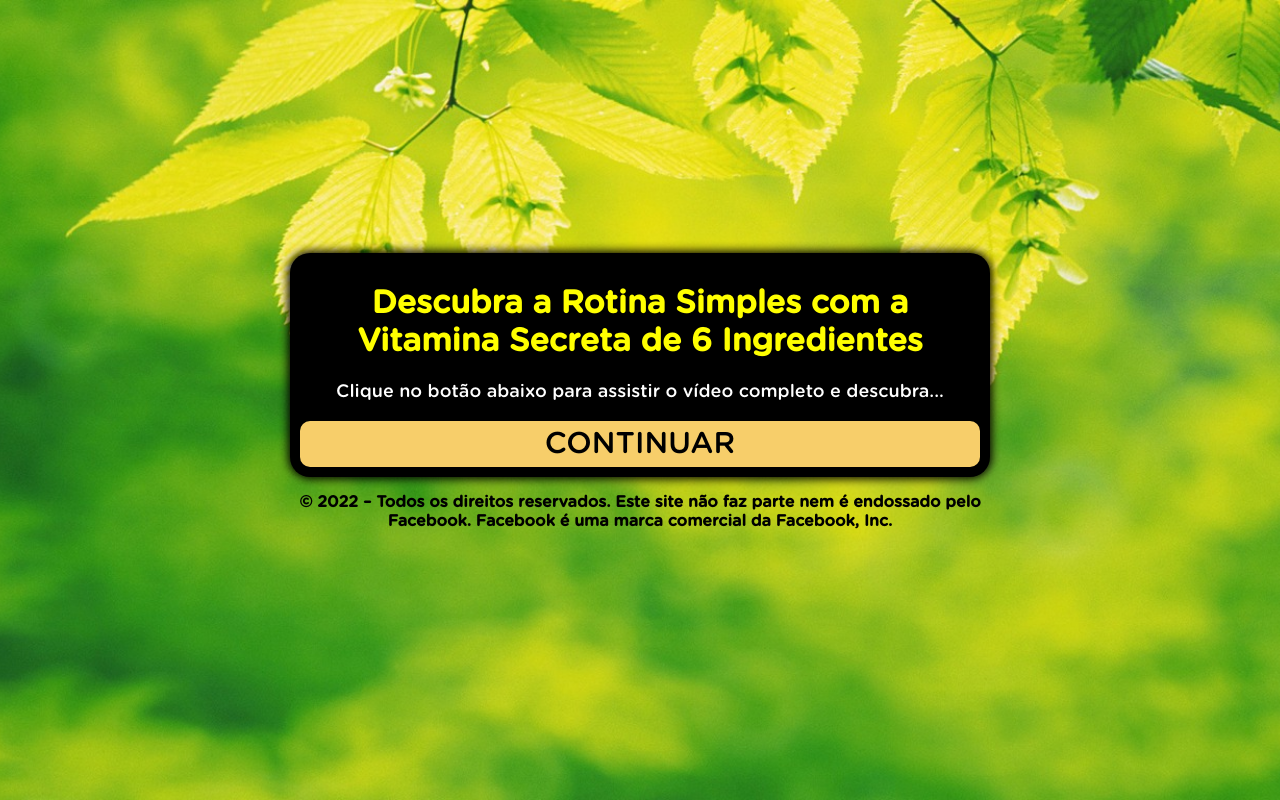
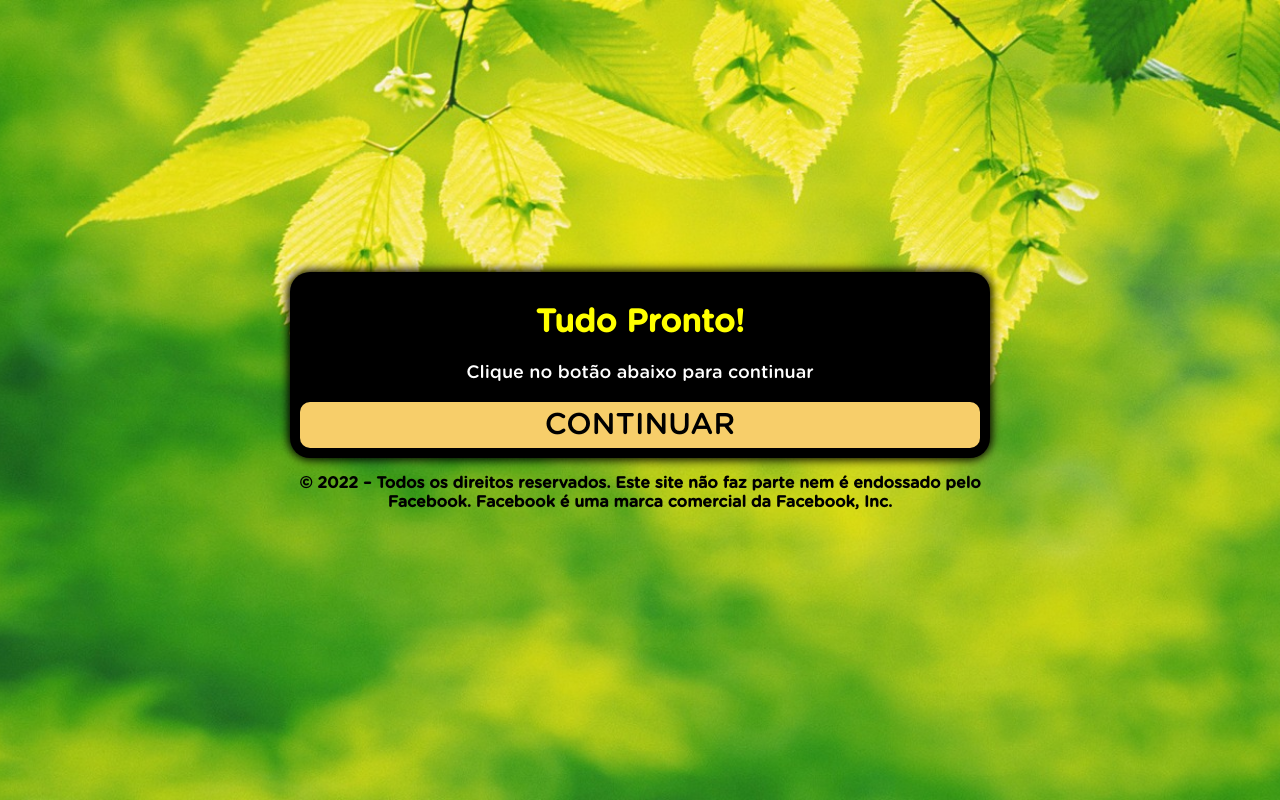
Before and after one commit to junioramarilia/-protocolo-zero-barriga-saibamais.site, a plain HTML site: page ps/index.html in a window 1280 px wide. Drawn offline with Linux system fonts and the light colour scheme; a script that the page names is missing.

Commit message:
Add files via upload

```diff
--- a/ps/index.html
+++ b/ps/index.html
@@ -28,8 +28,8 @@ src="https://www.facebook.com/tr?id=1961726080677043&ev=AddToCart&noscript=1"
     <div class="black">
       <div>
         <div class="question">
-          <h1>Descubra a Rotina Simples com a Vitamina Secreta de 6 Ingredientes</h1>
-          <p>Clique no botão abaixo para assistir o vídeo completo e descubra...</p>
+          <h1>Tudo Pronto!</h1>
+          <p>Clique no botão abaixo para continuar</p>
         </div>
         <div class="answer">
           <a class="btn" href="https://protocolo-zero-barriga-saibamais.site/">CONTINUAR</a>
```
Also changed, not shown: psq/index.html (+2 -2 lines), assets/img/bg.jpg (added), index.html (line endings or trailing spaces), ps/bg.jpg (added), psq/fundo.jpg (added).
